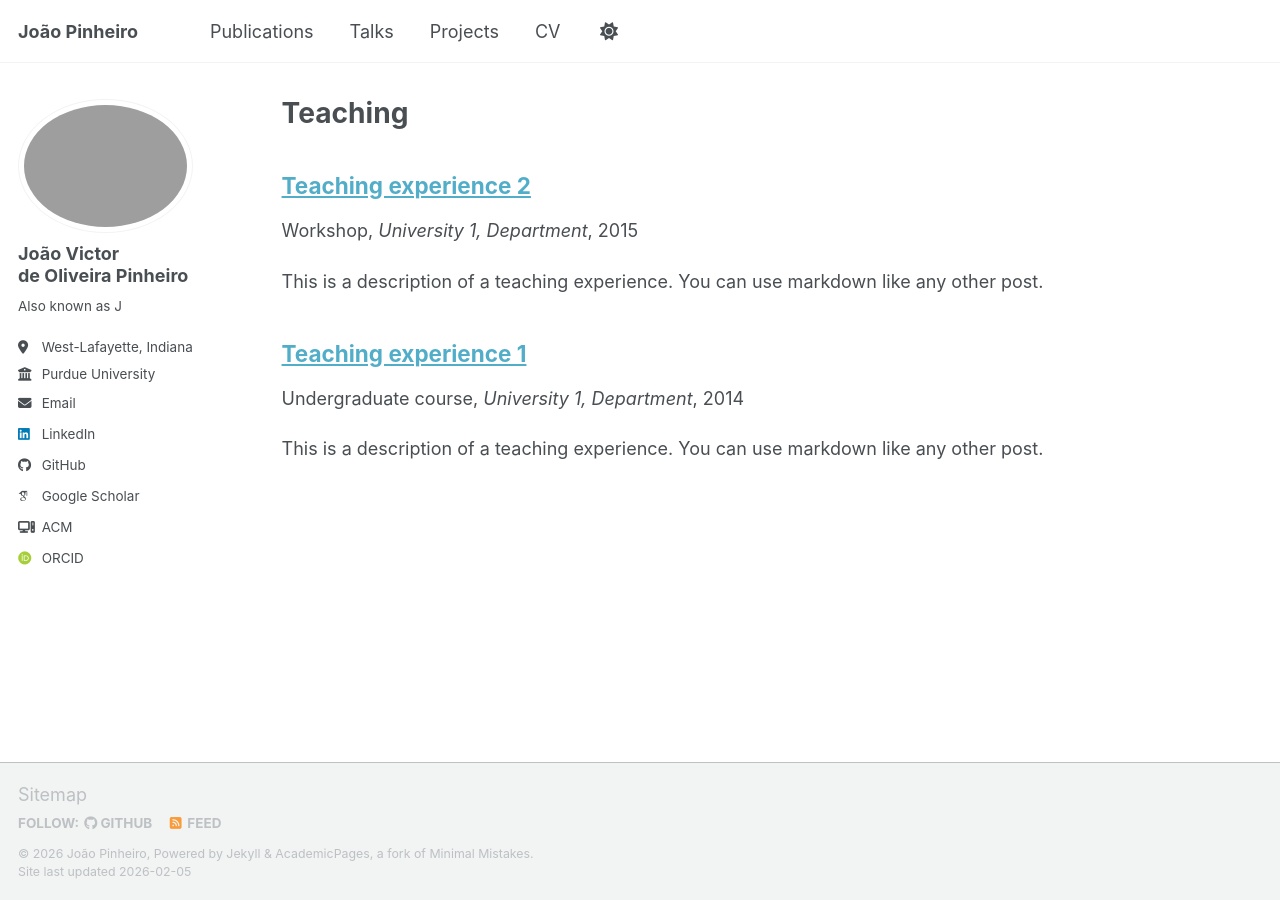
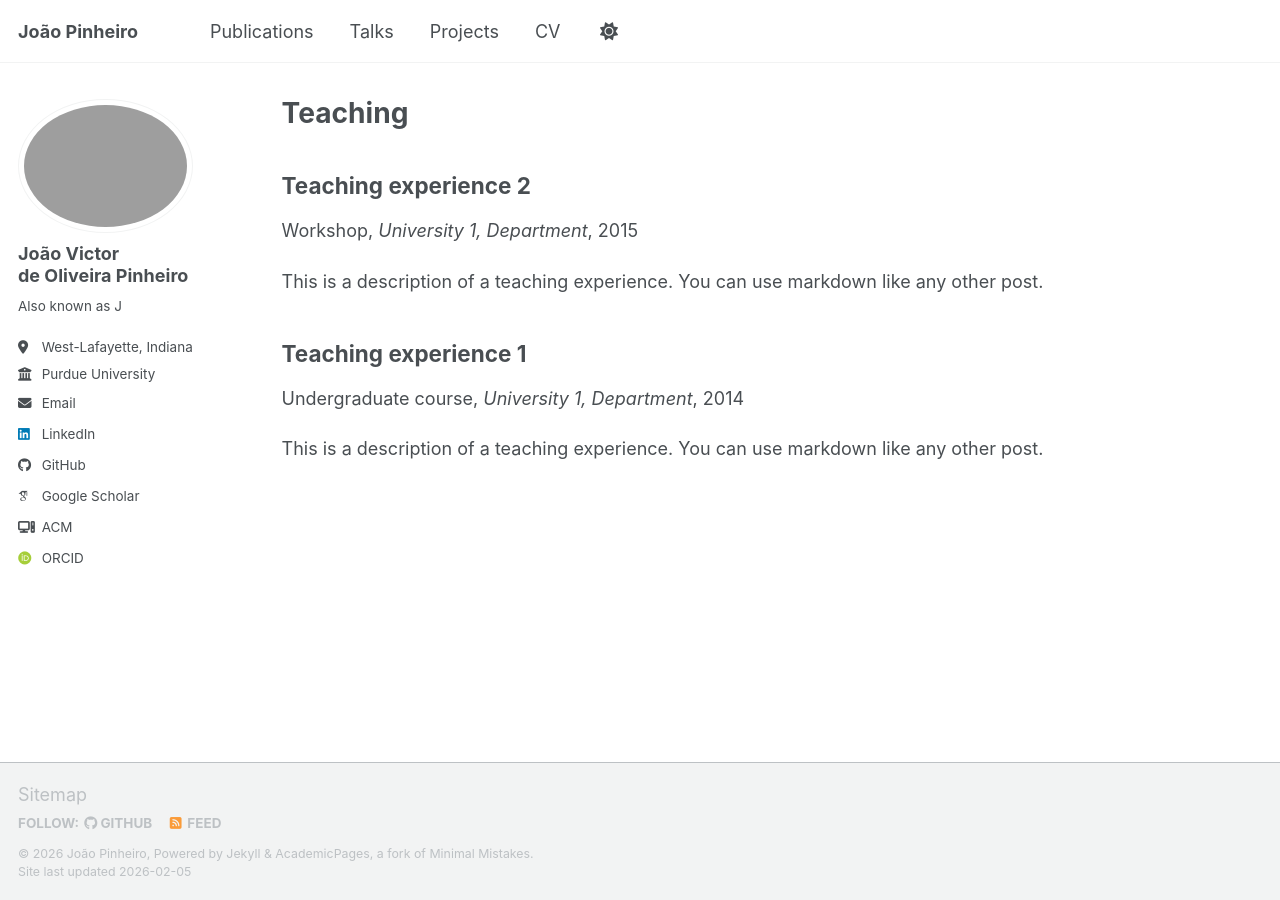
Before and after one commit to Jv7Pinheiro/Jv7Pinheiro.github.io, a Jekyll site: the page built from _pages/teaching.html, in a window 1280 px wide. Built offline with Jekyll 4.4.1, drawn with Linux system fonts in a browser that asks for light colours; some web fonts are replaced; a script bundle is joined from its source files by our own code; library files that are not in the unit come from our copies.

Commit message:
(fix) removed links

```diff
--- a/_includes/archive-single.html
+++ b/_includes/archive-single.html
@@ -26,16 +26,17 @@
       </div>
     {% endif %}
 
-    <!-- <h2 class="archive__item-title" itemprop="headline">
-      {% if post.link %}
+    <h2 class="archive__item-title" itemprop="headline">
+      {{ title }}
+      <!-- {% if post.link %}
         <a href="{{ post.link }}">{{ title }}</a> <a href="{{ base_path }}{{ post.url }}" rel="permalink"><i class="fa fa-link" aria-hidden="true" title="permalink"></i><span class="sr-only">Permalink</span></a>
       {% else %}
         <a href="{{ base_path }}{{ post.url }}" rel="permalink">{{ title }}</a>
-      {% endif %}
+      {% endif %} -->
     </h2>
-     -->
 
-    <h2 class="archive__item-title" itemprop="headline">
+
+    <!-- <h2 class="archive__item-title" itemprop="headline">
       {% if post.collection == 'talks' %}
         {{ title }}
       {% elsif post.link %}
@@ -43,8 +44,7 @@
       {% else %}
         <a href="{{ base_path }}{{ post.url }}" rel="permalink">{{ title }}</a>
       {% endif %}
-    </h2>
-
+    </h2> -->
     {% if post.read_time %}
       <p class="page__meta"><i class="fa fa-clock" aria-hidden="true"></i> {% include read-time.html %}</p>
     {% endif %}
```
